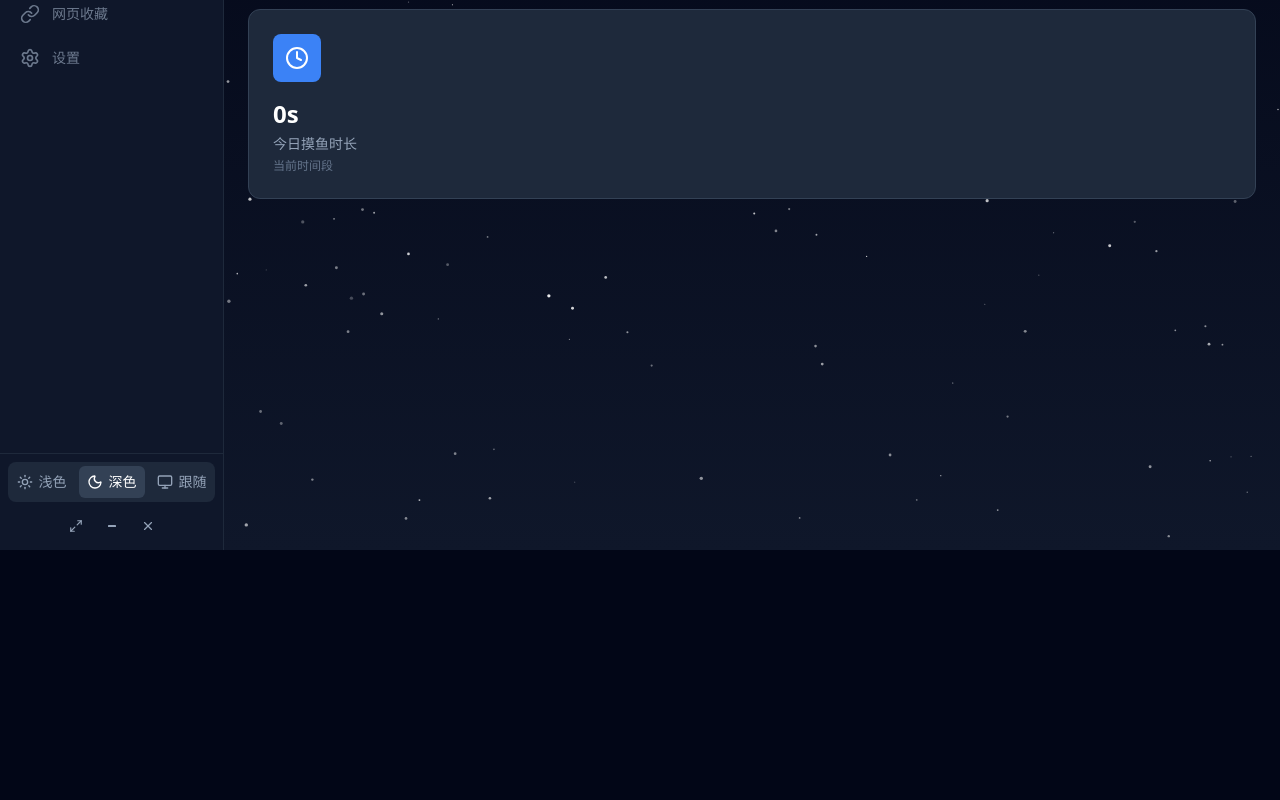
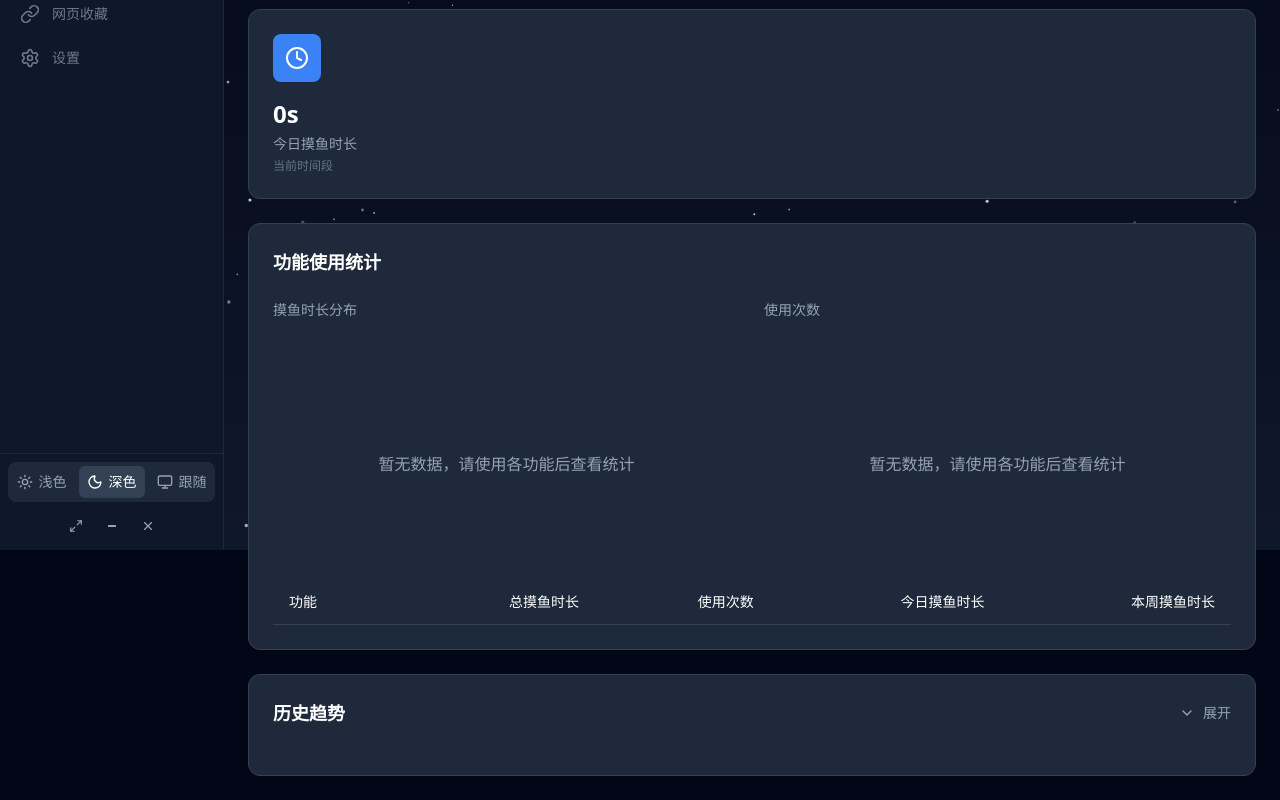
Before and after one commit to zxbdzh/MoLeMa, a React (Vite) app: page / in a window 1280 px wide. Shown: the part 250-1050 px from the top of the page. Before the commit the page ends 800 px from the top, so only its background shows below. Built offline with nearby package versions, Linux system fonts and the light colour scheme.

Commit message:
fix(stats): 恢复图表部分，只保留一个卡片
- 恢复功能使用统计图表（饼图、柱状图）
- 恢复功能使用详情表格
- 恢复历史趋势图表
- 只显示一个摸鱼时长卡片

```diff
--- a/src/renderer/components/Stats.tsx
+++ b/src/renderer/components/Stats.tsx
@@ -1,5 +1,6 @@
 import React, { useState, useEffect } from 'react'
-import { Clock, Calendar } from 'lucide-react'
+import { Clock, Calendar, ChevronDown, ChevronUp } from 'lucide-react'
+import { AreaChart, Area, BarChart, Bar, PieChart, Pie, Cell, XAxis, YAxis, CartesianGrid, Tooltip, ResponsiveContainer } from 'recharts'
 
 type TimeDimension = 'day' | 'week' | 'month' | 'year' | 'all'
 
@@ -28,6 +29,7 @@ function StatCard({ title, value, subtitle, icon, color }: StatCardProps) {
 
 export default function Stats() {
   const [timeDimension, setTimeDimension] = useState<TimeDimension>('day')
+  const [showHistory, setShowHistory] = useState(false)
 
   const [appUsage, setAppUsage] = useState({
     today: 0,
@@ -37,6 +39,9 @@ export default function Stats() {
     total: 0,
     sessions: 0
   })
+
+  const [featureUsage, setFeatureUsage] = useState([])
+  const [historyTrend, setHistoryTrend] = useState([])
 
   useEffect(() => {
     loadStats()
@@ -48,6 +53,18 @@ export default function Stats() {
       const appResult = await window.electronAPI?.stats?.getAppUsage?.(timeDimension)
       if (appResult?.success) {
         setAppUsage(appResult.stats)
+      }
+
+      // 获取功能使用统计
+      const featureResult = await window.electronAPI?.stats?.getFeatureUsage?.(undefined, timeDimension)
+      if (featureResult?.success) {
+        setFeatureUsage(featureResult.stats)
+      }
+
+      // 获取历史趋势
+      const historyResult = await window.electronAPI?.stats?.getHistoryTrend?.(timeDimension, 30)
+      if (historyResult?.success) {
+        setHistoryTrend(historyResult.data)
       }
     } catch (error) {
       console.error('Failed to load stats:', error)
@@ -91,6 +108,14 @@ export default function Stats() {
     { value: 'all', label: '累计' }
   ]
 
+  const COLORS = ['#3B82F6', '#8B5CF6', '#10B981', '#F59E0B']
+
+  const pieData = featureUsage.map((item: any, index: number) => ({
+    name: item.featureName,
+    value: item.duration,
+    color: COLORS[index % COLORS.length]
+  }))
+
   return (
     <div className="space-y-6">
       {/* 标题和时间维度选择 */}
@@ -120,6 +145,132 @@ export default function Stats() {
           color="bg-blue-500"
         />
       </div>
+
+      {/* 功能使用统计 */}
+      <div className="bg-white dark:bg-slate-800 rounded-xl p-6 border border-slate-200 dark:border-slate-700">
+        <div className="flex items-center justify-between mb-6">
+          <h3 className="text-lg font-bold dark:text-white text-slate-900">功能使用统计</h3>
+        </div>
+
+        <div className="grid grid-cols-1 lg:grid-cols-2 gap-6">
+          {/* 功能摸鱼时长饼图 */}
+          <div className="h-64">
+            <h4 className="text-sm font-medium text-slate-500 dark:text-slate-400 mb-4">摸鱼时长分布</h4>
+            {pieData.length > 0 ? (
+              <ResponsiveContainer width="100%" height="100%">
+                <PieChart>
+                  <Pie
+                    data={pieData}
+                    cx="50%"
+                    cy="50%"
+                    labelLine={false}
+                    label={({ name, percent }) => `${name} ${(percent * 100).toFixed(0)}%`}
+                    outerRadius={80}
+                    fill="#8884d8"
+                    dataKey="value"
+                  >
+                    {pieData.map((entry, index) => (
+                      <Cell key={`cell-${index}`} fill={entry.color} />
+                    ))}
+                  </Pie>
+                  <Tooltip formatter={(value: number) => formatDuration(value)} />
+                </PieChart>
+              </ResponsiveContainer>
+            ) : (
+              <div className="flex items-center justify-center h-full text-slate-500 dark:text-slate-400">
+                暂无数据，请使用各功能后查看统计
+              </div>
+            )}
+          </div>
+
+          {/* 功能使用次数柱状图 */}
+          <div className="h-64">
+            <h4 className="text-sm font-medium text-slate-500 dark:text-slate-400 mb-4">使用次数</h4>
+            {featureUsage.length > 0 ? (
+              <ResponsiveContainer width="100%" height="100%">
+                <BarChart data={featureUsage}>
+                  <CartesianGrid strokeDasharray="3 3" stroke="#374151" />
+                  <XAxis dataKey="featureName" stroke="#9CA3AF" tick={{ fill: '#9CA3AF' }} />
+                  <YAxis stroke="#9CA3AF" tick={{ fill: '#9CA3AF' }} />
+                  <Tooltip
+                    contentStyle={{ backgroundColor: '#1F2937', border: 'none', borderRadius: '8px' }}
+                    itemStyle={{ color: '#F3F4F6' }}
+                  />
+                  <Bar dataKey="count" fill="#3B82F6" radius={[4, 4, 0, 0]} />
+                </BarChart>
+              </ResponsiveContainer>
+            ) : (
+              <div className="flex items-center justify-center h-full text-slate-500 dark:text-slate-400">
+                暂无数据，请使用各功能后查看统计
+              </div>
+            )}
+          </div>
+        </div>
+
+        {/* 功能使用详情表格 */}
+        <div className="mt-6 overflow-x-auto">
+          <table className="w-full text-sm">
+            <thead>
+              <tr className="border-b border-slate-200 dark:border-slate-700">
+                <th className="text-left py-3 px-4 dark:text-white text-slate-900 font-medium">功能</th>
+                <th className="text-right py-3 px-4 dark:text-white text-slate-900 font-medium">总摸鱼时长</th>
+                <th className="text-right py-3 px-4 dark:text-white text-slate-900 font-medium">使用次数</th>
+                <th className="text-right py-3 px-4 dark:text-white text-slate-900 font-medium">今日摸鱼时长</th>
+                <th className="text-right py-3 px-4 dark:text-white text-slate-900 font-medium">本周摸鱼时长</th>
+              </tr>
+            </thead>
+            <tbody>
+              {featureUsage.map((item: any, index: number) => (
+                <tr key={index} className="border-b border-slate-100 dark:border-slate-800 hover:bg-slate-50 dark:hover:bg-slate-700/50">
+                  <td className="py-3 px-4 dark:text-white text-slate-900">{item.featureName}</td>
+                  <td className="text-right py-3 px-4 dark:text-white text-slate-900">{formatDuration(item.duration)}</td>
+                  <td className="text-right py-3 px-4 dark:text-white text-slate-900">{item.count}</td>
+                  <td className="text-right py-3 px-4 dark:text-white text-slate-900">{formatDuration(item.todayDuration)}</td>
+                  <td className="text-right py-3 px-4 dark:text-white text-slate-900">{formatDuration(item.thisWeekDuration)}</td>
+                </tr>
+              ))}
+            </tbody>
+          </table>
+        </div>
+      </div>
+
+      {/* 历史趋势 */}
+      <div className="bg-white dark:bg-slate-800 rounded-xl p-6 border border-slate-200 dark:border-slate-700">
+        <div className="flex items-center justify-between mb-6">
+          <h3 className="text-lg font-bold dark:text-white text-slate-900">历史趋势</h3>
+          <button
+            onClick={() => setShowHistory(!showHistory)}
+            className="flex items-center gap-2 text-sm text-slate-500 dark:text-slate-400 hover:text-slate-700 dark:hover:text-slate-300"
+          >
+            {showHistory ? <ChevronUp className="w-4 h-4" /> : <ChevronDown className="w-4 h-4" />}
+            {showHistory ? '收起' : '展开'}
+          </button>
+        </div>
+
+        {showHistory && (
+          <div className="h-80">
+            <ResponsiveContainer width="100%" height="100%">
+              <AreaChart data={historyTrend}>
+                <defs>
+                  <linearGradient id="colorDuration" x1="0" y1="0" x2="0" y2="1">
+                    <stop offset="5%" stopColor="#3B82F6" stopOpacity={0.8}/>
+                    <stop offset="95%" stopColor="#3B82F6" stopOpacity={0}/>
+                  </linearGradient>
+                </defs>
+                <CartesianGrid strokeDasharray="3 3" stroke="#374151" />
+                <XAxis dataKey="date" stroke="#9CA3AF" tick={{ fill: '#9CA3AF' }} />
+                <YAxis stroke="#9CA3AF" tick={{ fill: '#9CA3AF' }} tickFormatter={(value) => formatDuration(value)} />
+                <Tooltip
+                  contentStyle={{ backgroundColor: '#1F2937', border: 'none', borderRadius: '8px' }}
+                  itemStyle={{ color: '#F3F4F6' }}
+                  formatter={(value: number) => formatDuration(value)}
+                />
+                <Area type="monotone" dataKey="duration" stroke="#3B82F6" fillOpacity={1} fill="url(#colorDuration)" />
+              </AreaChart>
+            </ResponsiveContainer>
+          </div>
+        )}
+      </div>
     </div>
   )
 }
```
